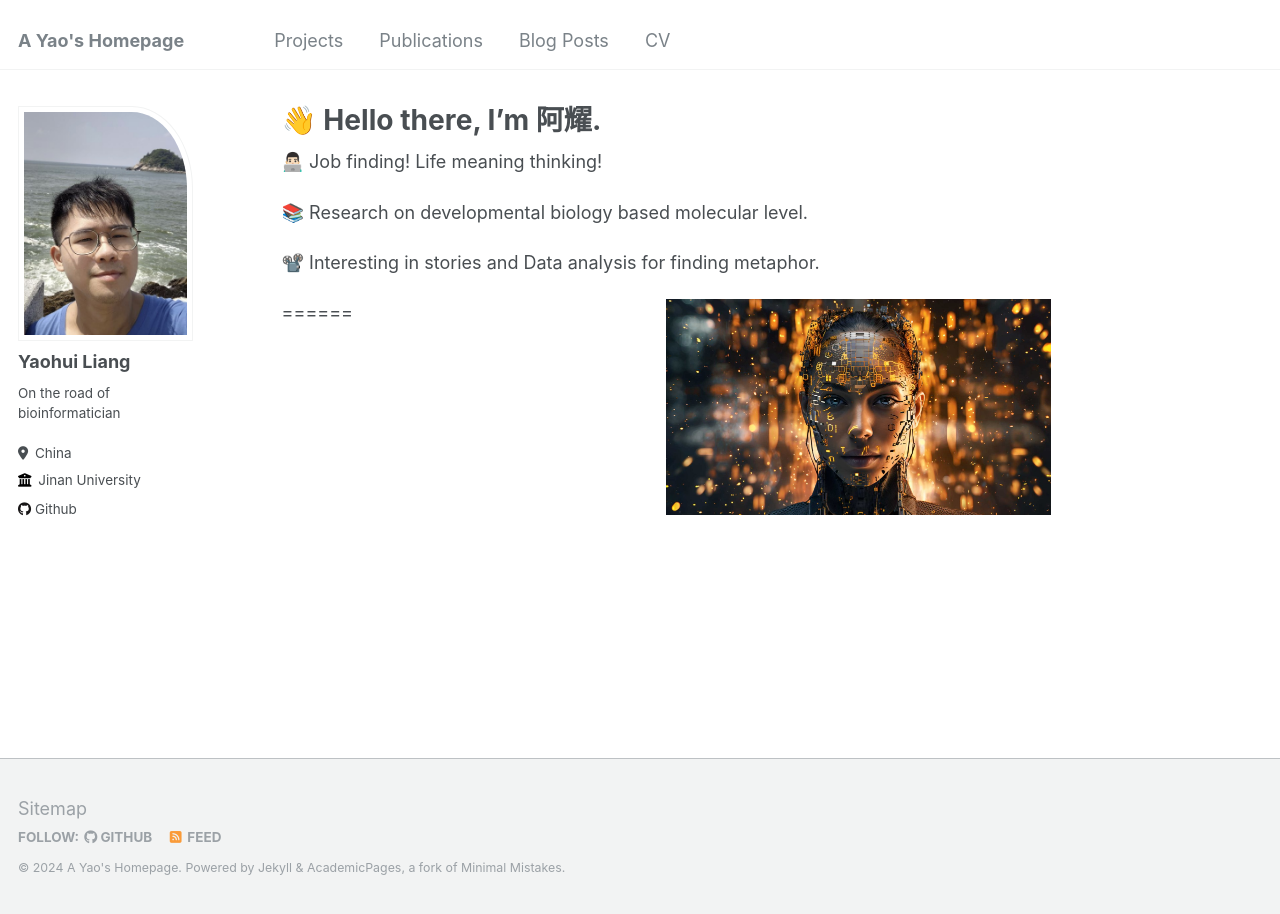
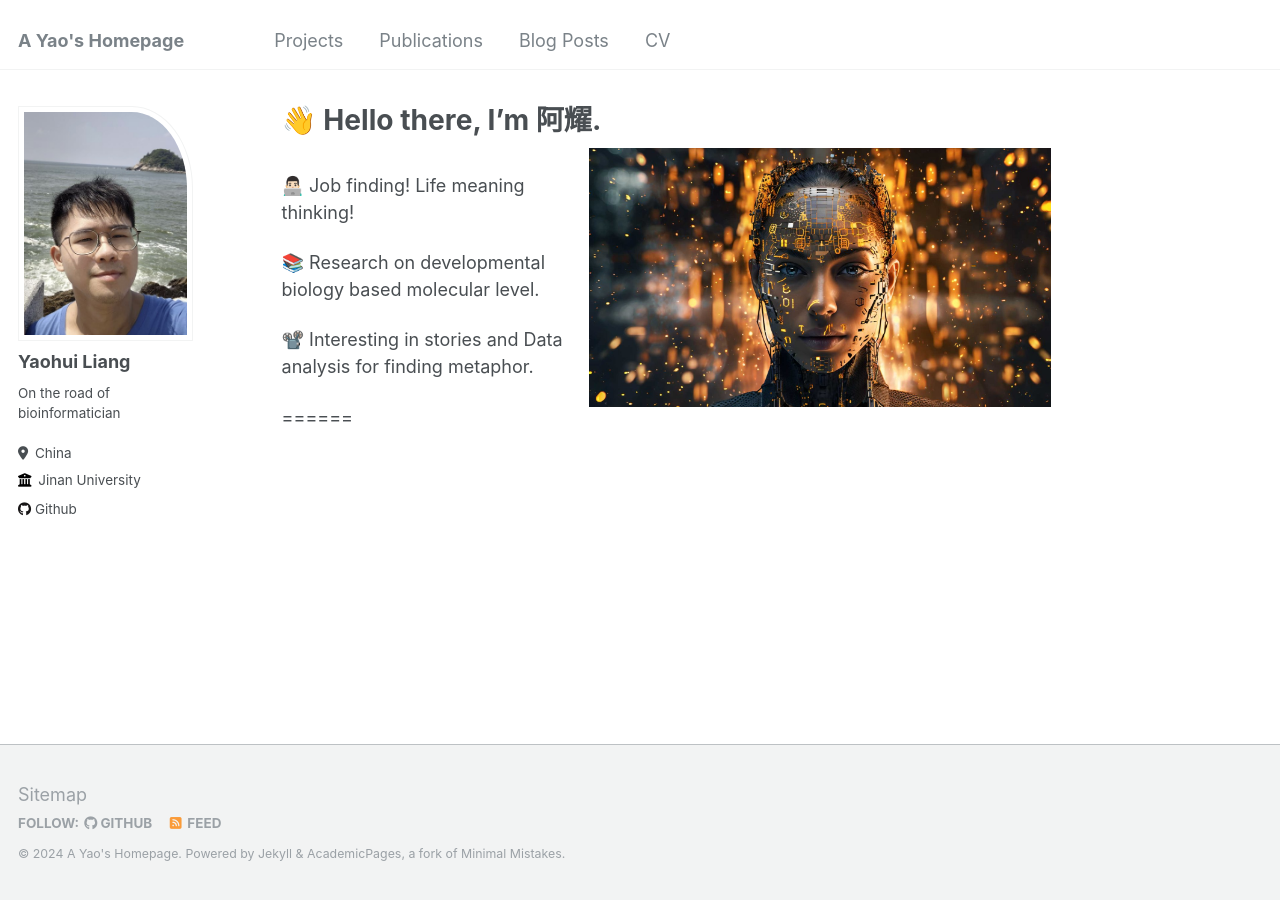
Before and after one commit to Stupid1Fish/Academic-Pages, a Jekyll site: the page built from _pages/about.md, in a window 1280 px wide. Built offline with Jekyll 4.4.1, drawn with Linux system fonts in a browser that asks for light colours.

Commit message:
Update about.md

```diff
--- a/_pages/about.md
+++ b/_pages/about.md
@@ -7,12 +7,12 @@ redirect_from:
   - /about.html
 ---
 
+<img src="/images/What-is-AI-1-1536x861.jpg" alt="Image created with Midjourney" style="width:60%; height:auto; float:right;">
+
 👨🏻‍💻 Job finding! Life meaning thinking!
 
 📚 Research on developmental biology based molecular level.
 
 📽️ Interesting in stories and Data analysis for finding metaphor.
 
-<img src="/images/What-is-AI-1-1536x861.jpg" alt="Image created with Midjourney" style="width:50%; height:auto; float:right;">
-
 ======
```
